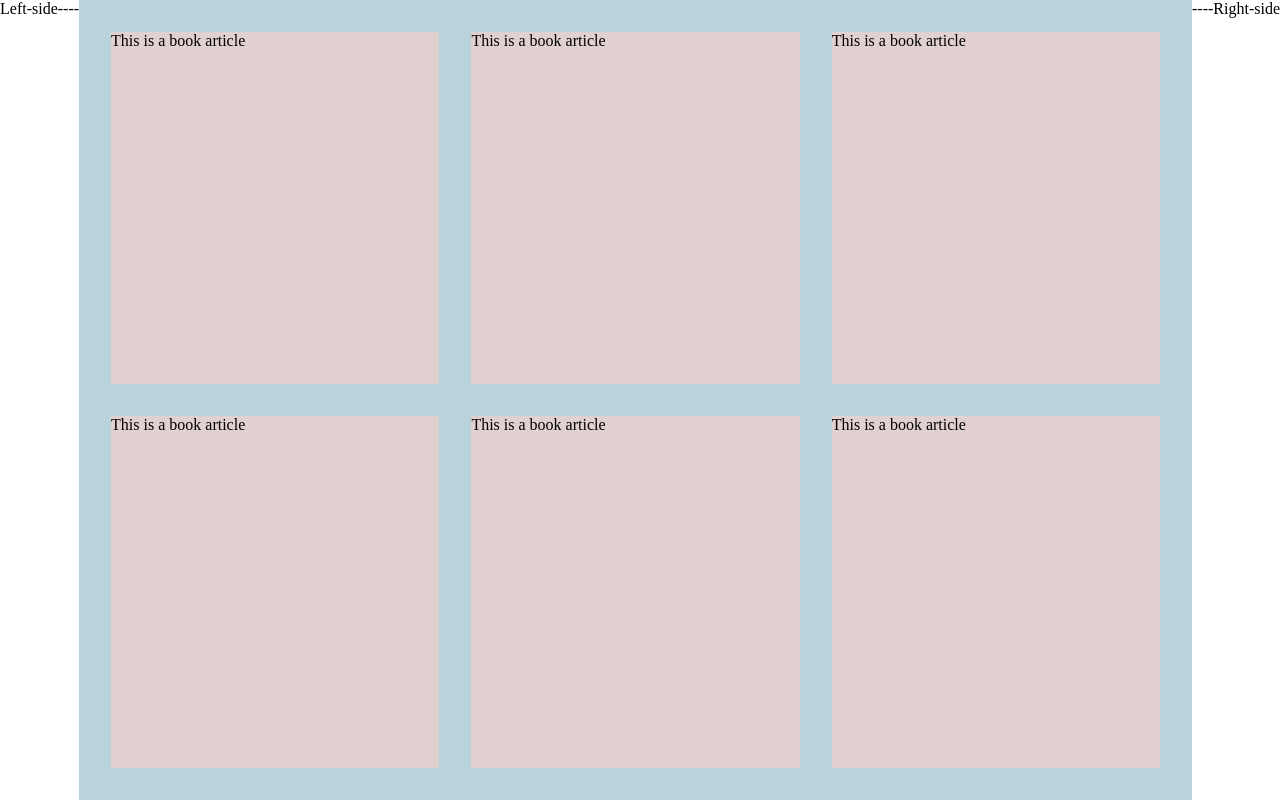
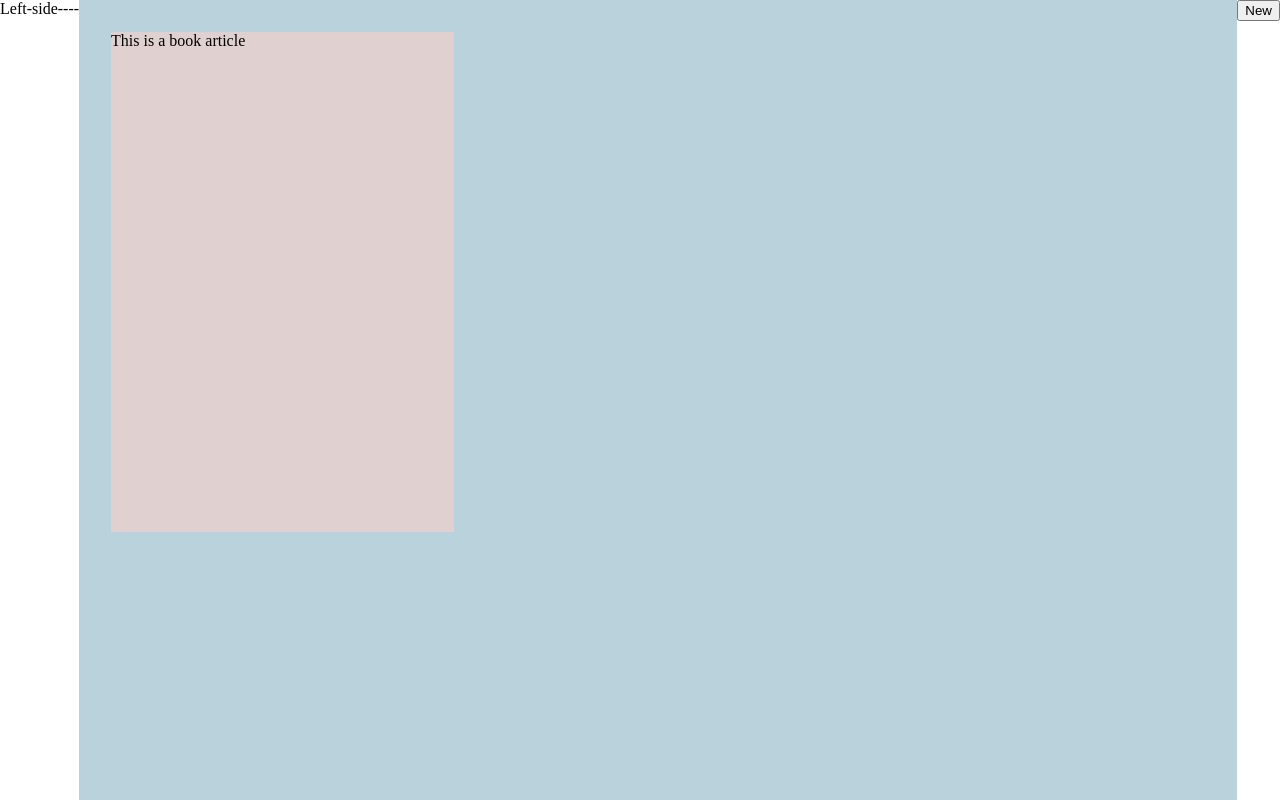
Before and after one commit to RoyBlackfyre/Library, a plain HTML site: page index.html in a window 1280 px wide. Drawn offline with Linux system fonts and the light colour scheme.

Commit message:
Add New button to add book cards
Added new button to the right side, to create a
new book card every time is clicked

```diff
--- a/index.html
+++ b/index.html
@@ -14,24 +14,11 @@
         <article class="book-card">
             This is a book article
         </article>
-        <article class="book-card">
-            This is a book article
-        </article>
-        <article class="book-card">
-            This is a book article
-        </article>
-        <article class="book-card">
-            This is a book article
-        </article>
-        <article class="book-card">
-            This is a book article
-        </article>
-        <article class="book-card">
-            This is a book article
-        </article>
 
     </div>
-    <div class="right-side">----Right-side</div>
+    <div class="right-side">
+        <button class="add-book">New</button>
+    </div>
 
 </body>
 
--- a/script.js
+++ b/script.js
@@ -1,4 +1,11 @@
+const library = document.querySelector(".library-display")
+const addButton = document.querySelector(".add-book")
 
+addButton.addEventListener("click", ()=>{
+    let newCard = document.createElement("article")
+    newCard.className = "book-card"
+    library.appendChild(newCard)
+})
 const myLibrary = [];
 
 function Book(title,author,pages) {
```
